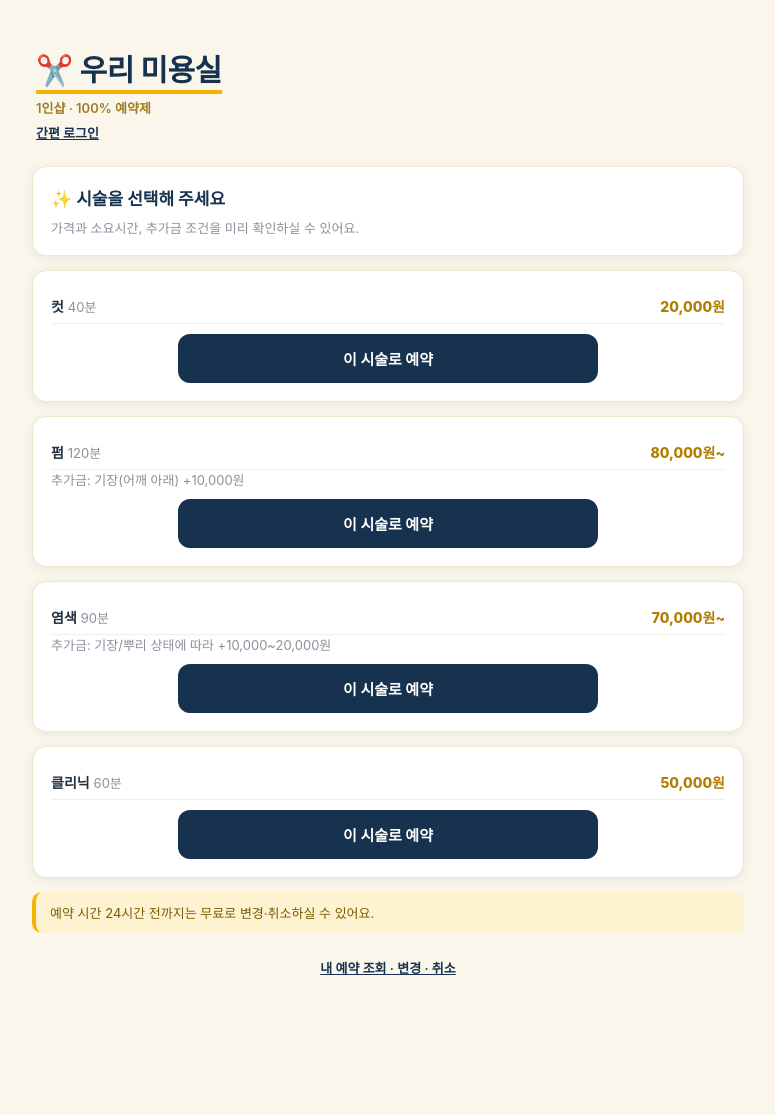
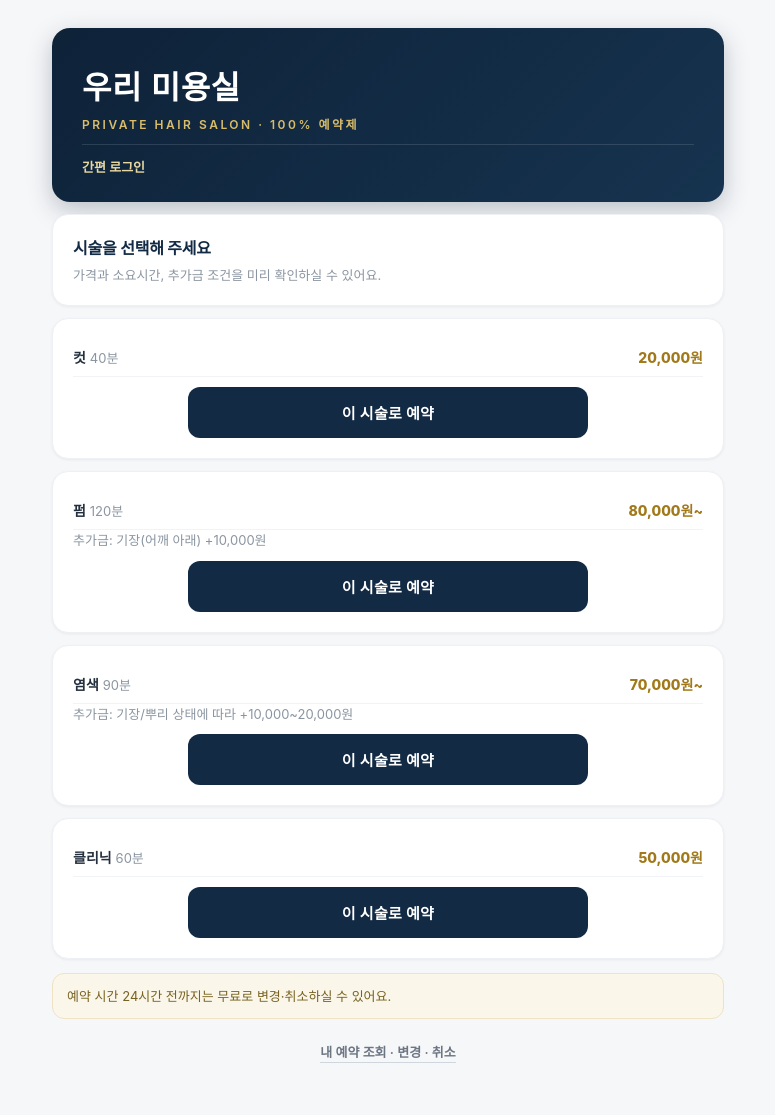
Before and after one commit to paulkim020-star/kakao-claude-webhook, a FastAPI app: page /booking in a window 1280 px wide. Shown: the whole page, without its empty margins (252-1027 px from the left). Before the commit the page ends 975 px from the top, so only its background shows below. Run offline with FastAPI, Linux system fonts and the light colour scheme; data comes from the database, SQL or seed files in the repository.

Commit message:
style: 프리미엄 살롱 테마로 다듬기 (네이비 헤더 배너 + 골드 포인트)
- 네이비 그라데이션 헤더 배너, 세리프 로고 타이포, 골드 태그라인
- 머스터드 옐로우를 골드(#d9bd6a) 포인트로 절제 (예약번호 박스, 안내 박스)
- 슬롯 버튼 호버 시 네이비 반전, 입력 포커스 링, 이모지 제거

Co-Authored-By: Claude Fable 5 <noreply@anthropic.com>
Claude-Session: https://claude.ai/code/session_01ATmmzLAqPJRzp7S6Bpbg2i

```diff
--- a/booking/templates/base.html
+++ b/booking/templates/base.html
@@ -5,82 +5,95 @@
 <meta name="viewport" content="width=device-width, initial-scale=1">
 <title>{{ shop_name }} 예약</title>
 <style>
-  /* 팔레트: 다크 네이비(#16324f) + 머스터드 옐로우(#f5b301) + 아이보리 배경 */
+  /* 팔레트: 딥 네이비(#122a44) + 골드(#c9a227) 포인트 + 밝은 뉴트럴 배경 */
   * { box-sizing: border-box; margin: 0; }
   body { font-family: -apple-system, "Apple SD Gothic Neo", "Noto Sans KR", sans-serif;
-         background: #faf6ec; color: #22303f; }
-  .wrap { max-width: 480px; margin: 0 auto; padding: 16px; }
-  header { padding: 22px 4px 10px; }
-  header h1 { font-size: 24px; letter-spacing: -0.5px; display: inline-block; }
-  header h1 a { color: #16324f; text-decoration: none;
-         border-bottom: 4px solid #f5b301; padding-bottom: 2px; }
-  header .tagline { color: #a07c1f; font-size: 13px; margin-top: 8px; font-weight: 600; }
-  header .account { margin-top: 6px; font-size: 13px; color: #6b7684; }
-  header .account a { color: #16324f; font-weight: 700; }
-  .card { background: #fff; border-radius: 14px; padding: 18px; margin-top: 14px;
-          box-shadow: 0 2px 10px rgba(22, 50, 79, .08); border: 1px solid #f0e6cf; }
-  .card h2 { font-size: 17px; margin-bottom: 8px; color: #16324f; }
-  .muted { color: #8a919c; font-size: 13px; }
-  .price { font-weight: 800; color: #b07d00; }
-  .notice { background: #fdf3d1; border-radius: 10px; padding: 11px 14px;
-            font-size: 13px; color: #7a5c00; margin-top: 14px;
-            border-left: 4px solid #f5b301; }
-  .btn { display: block; width: 100%; text-align: center; padding: 14px;
+         background: #f6f7f9; color: #24303e; -webkit-font-smoothing: antialiased; }
+  .wrap { max-width: 480px; margin: 0 auto; padding: 14px 16px 8px; }
+
+  /* 네이비 헤더 배너 */
+  header { background: linear-gradient(135deg, #0e2238 0%, #16334f 100%);
+           border-radius: 18px; padding: 26px 22px 22px; color: #fff;
+           box-shadow: 0 8px 24px rgba(14, 34, 56, .25); }
+  header h1 { font-family: Georgia, "Noto Serif KR", serif; font-size: 26px;
+              font-weight: 700; letter-spacing: .5px; }
+  header h1 a { color: #fff; text-decoration: none; }
+  header .tagline { color: #d9bd6a; font-size: 12px; margin-top: 7px;
+                    letter-spacing: 2.5px; font-weight: 600; }
+  header .account { margin-top: 12px; font-size: 13px; color: #93a5b8;
+                    padding-top: 12px; border-top: 1px solid rgba(255,255,255,.12); }
+  header .account a { color: #e8d9a0; font-weight: 600; text-decoration: none; }
+  header .account b { color: #fff; }
+
+  .card { background: #fff; border-radius: 16px; padding: 20px; margin-top: 12px;
+          box-shadow: 0 1px 3px rgba(15, 23, 42, .06); border: 1px solid #edf0f4; }
+  .card h2 { font-size: 16px; margin-bottom: 6px; color: #122a44; letter-spacing: -.2px; }
+  .muted { color: #8b95a1; font-size: 13px; line-height: 1.55; }
+  .price { font-weight: 800; color: #a1791a; }
+  .notice { background: #faf6ea; border-radius: 12px; padding: 12px 14px;
+            font-size: 13px; color: #77621f; margin-top: 14px; line-height: 1.55;
+            border: 1px solid #eee3c3; }
+  .btn { display: block; width: 100%; text-align: center; padding: 15px;
          border-radius: 12px; border: 0; font-size: 15px; font-weight: 700;
-         background: #16324f; color: #fff; text-decoration: none; cursor: pointer; }
-  .btn:active { background: #0f2438; }
-  .btn.secondary { background: #fff; color: #16324f; border: 2px solid #16324f; }
-  .btn + .btn { margin-top: 10px; }
+         background: #122a44; color: #fff; text-decoration: none; cursor: pointer;
+         letter-spacing: .3px; }
+  .btn:hover { background: #1b3b5e; }
+  .btn.secondary { background: #fff; color: #122a44; border: 1.5px solid #cbd5e0; }
+  .btn.secondary:hover { border-color: #122a44; background: #fff; }
+  .btn + .btn, form + .btn, .btn + form { margin-top: 10px; }
   .slots { display: grid; grid-template-columns: repeat(4, 1fr); gap: 8px; }
   .slots a, .slots button { display: block; width: 100%; text-align: center;
-         padding: 11px 0; border-radius: 10px; border: 1.5px solid #c9d3dd;
-         background: #fff; color: #16324f; font-size: 14px; font-weight: 700;
-         text-decoration: none; cursor: pointer; }
-  .slots a:hover, .slots button:hover,
-  .slots a:active, .slots button:active { background: #f5b301; border-color: #f5b301; }
-  label { display: block; font-size: 13px; color: #16324f; font-weight: 700;
-          margin: 14px 0 5px; }
+         padding: 12px 0; border-radius: 10px; border: 1px solid #dbe2ea;
+         background: #fff; color: #24303e; font-size: 14px; font-weight: 600;
+         text-decoration: none; cursor: pointer; transition: all .12s; }
+  .slots a:hover, .slots button:hover { background: #122a44; color: #fff;
+         border-color: #122a44; }
+  label { display: block; font-size: 12px; color: #6c7683; font-weight: 700;
+          margin: 15px 0 6px; letter-spacing: .5px; }
   input[type=text], input[type=tel], input[type=date], input[type=file],
   textarea, select {
-         width: 100%; padding: 12px; border: 1.5px solid #d8dee5; border-radius: 10px;
-         font-size: 15px; background: #fff; color: #22303f; }
-  input:focus, textarea:focus, select:focus { outline: none; border-color: #f5b301; }
-  .error { background: #fdecec; color: #b3261e; border-radius: 10px;
-           padding: 11px 14px; font-size: 13px; margin-top: 14px;
-           border-left: 4px solid #d9534f; }
-  .success { background: #e8f3ea; color: #1e6b34; border-radius: 10px;
-             padding: 11px 14px; font-size: 13px; margin-top: 14px;
-             border-left: 4px solid #3d9b57; }
-  .row { display: flex; justify-content: space-between; padding: 7px 0;
-         font-size: 14px; border-bottom: 1px solid #f4efe2; }
+         width: 100%; padding: 13px; border: 1px solid #d7dde5; border-radius: 10px;
+         font-size: 15px; background: #fff; color: #24303e; }
+  input:focus, textarea:focus, select:focus { outline: none; border-color: #122a44;
+         box-shadow: 0 0 0 3px rgba(18, 42, 68, .08); }
+  .error { background: #fdf1f0; color: #a63a32; border-radius: 12px;
+           padding: 12px 14px; font-size: 13px; margin-top: 12px;
+           border: 1px solid #f3d3d0; }
+  .success { background: #eef7f0; color: #2b6a3f; border-radius: 12px;
+             padding: 12px 14px; font-size: 13px; margin-top: 12px;
+             border: 1px solid #cfe8d6; }
+  .row { display: flex; justify-content: space-between; gap: 12px; padding: 8px 0;
+         font-size: 14px; border-bottom: 1px solid #f1f3f6; }
   .row:last-child { border-bottom: 0; }
-  .row .k { color: #8a919c; font-weight: 600; }
-  .code { font-size: 30px; font-weight: 900; letter-spacing: 5px; text-align: center;
-          padding: 14px 0; color: #16324f;
-          background: #fdf3d1; border-radius: 12px; margin-top: 8px; }
-  footer { padding: 24px 0; text-align: center; }
-  footer a { color: #16324f; font-size: 13px; font-weight: 600; }
+  .row .k { color: #8b95a1; flex-shrink: 0; }
+  .code { font-family: Georgia, serif; font-size: 32px; font-weight: 700;
+          letter-spacing: 6px; text-align: center; padding: 16px 0; color: #122a44;
+          background: #faf6ea; border: 1px dashed #d9bd6a; border-radius: 12px;
+          margin-top: 10px; }
+  footer { padding: 22px 0 26px; text-align: center; }
+  footer a { color: #6c7683; font-size: 13px; font-weight: 600; text-decoration: none;
+             border-bottom: 1px solid #d0d6dd; padding-bottom: 2px; }
 
-  /* PC(웹) 화면: 폭을 넓혀 시원하게 */
+  /* PC(웹) 화면 */
   @media (min-width: 768px) {
-    .wrap { max-width: 760px; padding: 24px; }
-    header h1 { font-size: 30px; }
+    .wrap { max-width: 720px; padding: 28px 24px; }
+    header { padding: 34px 30px 26px; }
+    header h1 { font-size: 32px; }
     .slots { grid-template-columns: repeat(7, 1fr); }
-    .btn { max-width: 420px; margin-left: auto; margin-right: auto; }
-    .btn + .btn { margin-top: 10px; }
+    .btn { max-width: 400px; margin-left: auto; margin-right: auto; }
   }
 </style>
 </head>
 <body>
 <div class="wrap">
   <header>
-    <h1><a href="/booking">✂️ {{ shop_name }}</a></h1>
-    <p class="tagline">1인샵 · 100% 예약제</p>
+    <h1><a href="/booking">{{ shop_name }}</a></h1>
+    <p class="tagline">PRIVATE HAIR SALON · 100% 예약제</p>
     <p class="account">
       {% if customer %}
         <b>{{ customer['nickname'] }}</b>님 ·
         <a href="/booking/my">내 예약</a> ·
-        <a href="/booking/logout" style="color:#8a919c">로그아웃</a>
+        <a href="/booking/logout" style="color:#93a5b8">로그아웃</a>
       {% else %}
         <a href="/booking/login">간편 로그인</a>
       {% endif %}
--- a/booking/templates/services.html
+++ b/booking/templates/services.html
@@ -1,7 +1,7 @@
 {% extends "base.html" %}
 {% block content %}
   <div class="card">
-    <h2>✨ 시술을 선택해 주세요</h2>
+    <h2>시술을 선택해 주세요</h2>
     <p class="muted">가격과 소요시간, 추가금 조건을 미리 확인하실 수 있어요.</p>
   </div>
   {% for s in services %}
--- a/booking/templates/time.html
+++ b/booking/templates/time.html
@@ -22,7 +22,7 @@
   </div>
   <div class="card">
     {% if slots %}
-      <h2>🕐 예약 가능 시간</h2>
+      <h2>예약 가능 시간</h2>
       <div class="slots" style="margin-top:10px">
         {% for t in slots %}
           {% if change_mode %}
```
